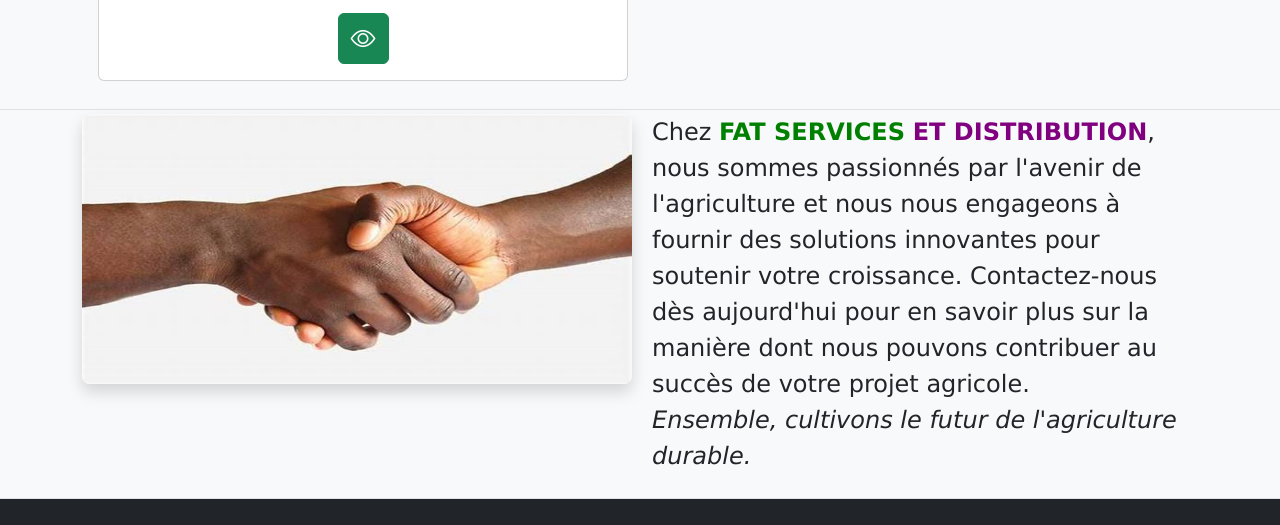
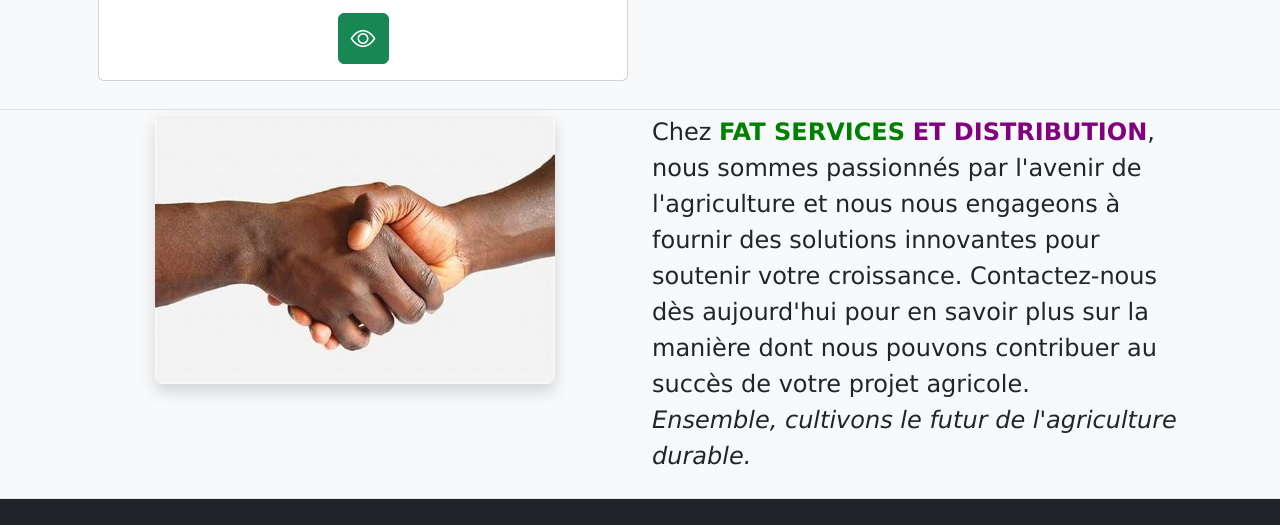
Before and after one commit to Bambaou/Fat-service, a plain HTML site: page index.html in a window 1280 px wide. Shown: the part 2902-3427 px from the top of the page. Drawn offline with nearby package versions, Linux system fonts and the light colour scheme.

Commit message:
Update index.html

```diff
--- a/index.html
+++ b/index.html
@@ -446,7 +446,7 @@
 		<div class="container">
 			<div class="row">
 				<div class="col-12 col-sm-6 col-md-10 col-lg-6">
-					<img src="image/approch1.jpg" alt="no-image" title="" class="rounded-3 mx-auto d-block shadow" style="width: 550px; height: 270px;" id="img-approch">
+					<img src="image/approch1.jpg" alt="no-image" title="" class="rounded-3 mx-auto d-block shadow" style="width: 400px; height: 270px;" id="img-approch">
 				</div>
 				<div class="col-12 col-sm-6 col-md-10 col-lg-6">
 					<!--<h2 class="fw-bold">Notre approche</h2>-->
```
